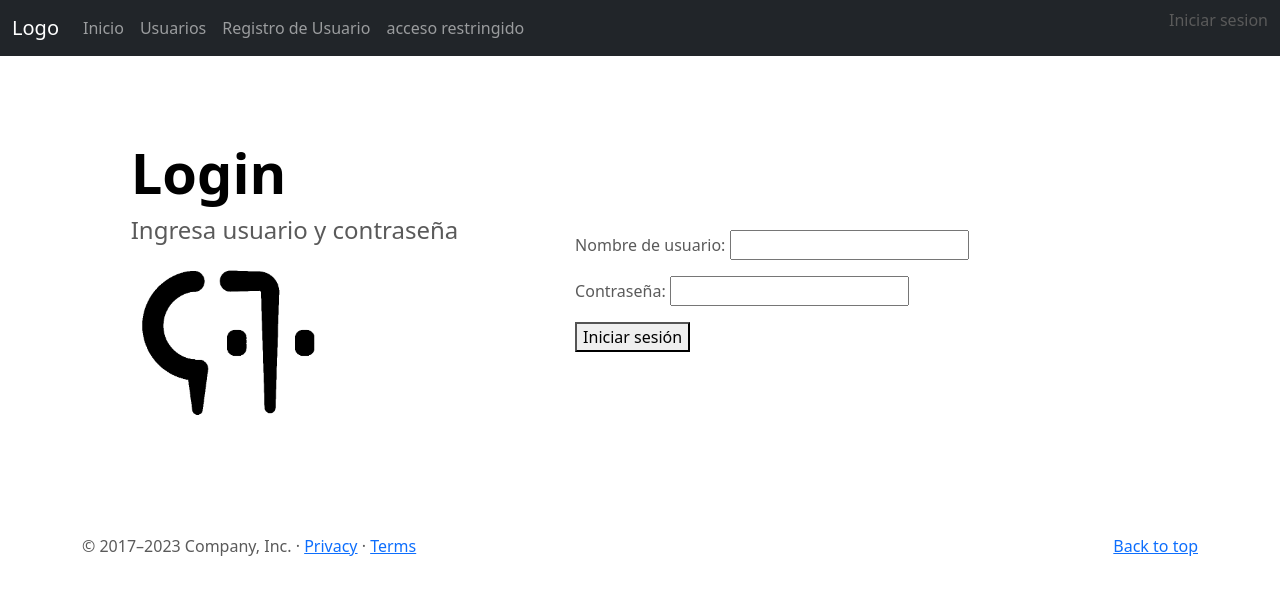
After one commit to el-javier/M6_individuales, a Django app: page /login/ in a window 1280 px wide. The commit adds this page. Shown: the top 595 px of the page. Run offline with Django 4.2, Linux system fonts and the light colour scheme.

Commit message:
actualizacion ejercicio 5

```diff
--- a/primer_proyecto/mi_app/Templates/base.html
+++ b/primer_proyecto/mi_app/Templates/base.html
@@ -38,6 +38,9 @@
             <li class="nav-item">
               <a class="nav-link {% block active3 %}{% endblock %}" href="{% url 'registro_usuario' %}">Registro de Usuario</a>
             </li>
+            <li class="nav-item">
+              <a class="nav-link {% block active4 %}{% endblock %}" href="{% url 'restringido' %}">acceso restringido</a>
+            </li>
           </ul>
           {% if user.is_authenticated %}
             <p>Bienvenido, {{ user.username }}</p>
@@ -46,7 +49,7 @@
               <button type="submit">Cerrar sesión</button>
             </form>
           {% else %}
-            <p>Inicia sesión</p>
+            <p><a class="nav-link {% block active5 %}{% endblock %}" href="{% url 'login' %}">Iniciar sesion</a></p>
           {% endif %}
 
         </div>
--- /dev/null
+++ b/primer_proyecto/mi_app/Templates/login.html
@@ -0,0 +1,24 @@
+{% extends 'base.html' %}
+{% load static %}
+
+{% block content %}
+  <div class="container col-xl-10 col-xxl-8 px-4 py-5">
+    <div class="row align-items-center g-lg-5 py-5">
+        <div class="col-lg-5">
+            <div class="text-center text-lg-start">
+                <h1 class="display-4 fw-bold lh-1 text-body-emphasis mb-3">Login</h1>
+                <h2 class="col-lg-10 fs-4">Ingresa usuario y contraseña</h2>
+                <img src="{% static 'img/logo-js.png' %}" width="200"alt="Logo" class="logo">
+            </div>
+        </div>
+        <div class="col-md-10 mx-auto col-lg-7">
+            <form method="post">
+                {% csrf_token %}
+                {{ form.as_p }}
+                <button type="submit">Iniciar sesión</button>
+            </form>
+        </div>
+    </div>
+</div>
+
+{% endblock %}
--- a/primer_proyecto/mi_app/forms.py
+++ b/primer_proyecto/mi_app/forms.py
@@ -2,6 +2,7 @@ from django import forms
 from django.forms import ModelForm
 from django.contrib.auth.forms import UserCreationForm
 from django.contrib.auth.models import User
+
 
 
 class CustomUserForm(UserCreationForm):
@@ -9,3 +10,8 @@ class CustomUserForm(UserCreationForm):
     class Meta:
         model = User
         fields = ['username', 'first_name', 'last_name', 'email','password1', 'password2']
+
+
+class LoginForm(forms.Form):
+    username = forms.CharField(label='Nombre de usuario')
+    password = forms.CharField(widget=forms.PasswordInput, label='Contraseña')
--- a/primer_proyecto/mi_app/views.py
+++ b/primer_proyecto/mi_app/views.py
@@ -1,7 +1,8 @@
 from django.shortcuts import render, redirect
 from django.contrib.auth.models import User
-from .forms import CustomUserForm
-from django.contrib.auth import login, authenticate
+from .forms import CustomUserForm, LoginForm
+from django.contrib.auth import login, authenticate, logout
+from django.contrib.auth.decorators import login_required, permission_required
 
 # Create your views here.
 def landing(request):
@@ -29,3 +30,27 @@ def registro_usuario(request):
             return redirect(to='usuarios')
 
     return render(request, 'registro.html', data)
+
+def login_view(request):
+    if request.method == 'POST':
+        form = LoginForm(request.POST)
+        if form.is_valid():
+            username = form.cleaned_data['username']
+            password = form.cleaned_data['password']
+            user = authenticate(request, username=username, password=password)
+            if user is not None:
+                login(request, user)
+                return redirect('landing')
+    else:
+        form = LoginForm()
+    return render(request, 'login.html', {'form': form})
+
+def logout_view(request):
+    logout(request)
+    return redirect('login')
+
+@login_required
+@permission_required('mi_app.puede_ver_datos')
+def restringido(request):
+    # Código de la vista restringida
+    return render(request, 'restricted.html')
--- a/primer_proyecto/primer_proyecto/settings.py
+++ b/primer_proyecto/primer_proyecto/settings.py
@@ -122,3 +122,7 @@ STATIC_URL = 'static/'
 # https://docs.djangoproject.com/en/4.2/ref/settings/#default-auto-field
 
 DEFAULT_AUTO_FIELD = 'django.db.models.BigAutoField'
+
+LOGIN_URL = 'login'
+
+LOGOUT_REDIRECT_URL = 'landing'
--- a/primer_proyecto/primer_proyecto/urls.py
+++ b/primer_proyecto/primer_proyecto/urls.py
@@ -17,7 +17,7 @@ Including another URLconf
 from django.contrib import admin
 from django.contrib.auth import views as auth_views
 from django.urls import path
-from mi_app.views import landing, usuarios, registro_usuario
+from mi_app.views import landing, usuarios, registro_usuario, login_view, logout_view, restringido
 
 urlpatterns = [
     path('admin/', admin.site.urls),
@@ -25,4 +25,6 @@ urlpatterns = [
     path('usuarios/', usuarios, name='usuarios'),
     path('registro/', registro_usuario, name='registro_usuario'),
     path('logout/', auth_views.LogoutView.as_view(), name='logout'),
+    path('login/', login_view, name='login'),
+    path('restringido/', restringido, name='restringido'),
 ]
```
Also changed, not shown: primer_proyecto/mi_app/Templates/restricted.html (added, +25 -0 lines), README.md, primer_proyecto/db.sqlite3.
